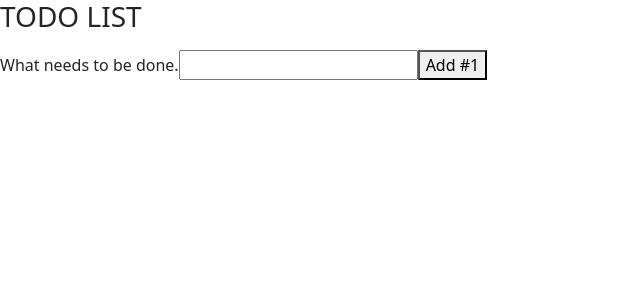
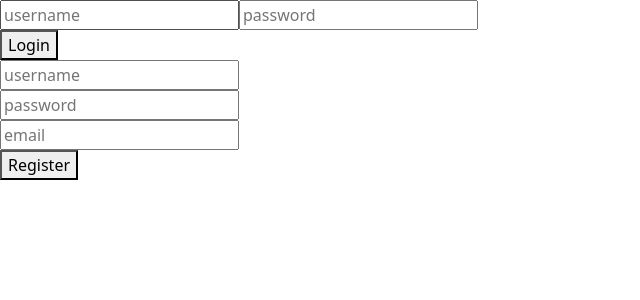
Before and after one commit to Jason-Konz/AFinal, a Flask app: page / in a window 1280 px wide. Shown: the top 300 px of the page, without its empty margins (0-640 px from the left). Run offline with Flask 3, Linux system fonts and the light colour scheme; data that the repository does not hold is empty.

Commit message:
Heres the start

```diff
--- a/app.py
+++ b/app.py
@@ -87,11 +87,11 @@ def validate(d, keys):
 @app.route('/api/register/', methods=['POST'])
 def register():
     try:
-        validate(request.form, ['username', 'password, email'])
+        validate(request.form, ['username', 'password', 'email'])
         u, p, e = request.form['username'], request.form['password'], \
                   request.form['email']
 
-        if User.query.filter_by(username=u).first() == None:
+        if not User.query.filter_by(username=u).first() == None:
             return 'fail - duplicate username'
 
         new_user = User(username=u, password=p, email=e)
--- a/static/js/app.js
+++ b/static/js/app.js
@@ -1,80 +1,223 @@
-class TodoListApp extends React.Component {
+
+class Login extends React.Component {
+
+    sendLoginRequest() {
+        let formData = new FormData( document.querySelector('#login-form') );
+        fetch('/api/login/', {
+            method: 'POST',
+            body: formData
+        })
+        .then(result => result.text())
+        .then(
+            (result) => {
+                if (result == 'ok') {
+                    this.props.onLogin();
+                }
+                else {
+                    alert('Bad username/password combo');
+                }
+            },
+            (error) => {
+                alert('General login error');
+            }
+        )
+    }
+
+    render() {
+        return (
+            <form id="login-form">
+             <input
+                name="username"
+                id="username"
+                type="text"
+                placeholder="username" />
+             <input
+                name="password"
+                id="password"
+                type="password"
+                placeholder="password" />
+             <br />
+             <button
+                id="login-button"
+                onClick={(evt) => {
+                    evt.preventDefault();
+                    this.sendLoginRequest();
+                }}>
+               Login
+             </button>
+            </form>
+        );
+    }
+}
+
+class Register extends React.Component {
+    sendRegisterRequest() {
+        let formData = new FormData( document.querySelector('#register-form') );
+        fetch('/api/register/', {
+            method: 'POST',
+            body: formData
+        })
+        .then(result => result.text())
+        .then(
+            (result) => {
+                if (result == 'ok') {
+                    this.props.onRegister();
+                }
+                else {
+                    alert('Bad username/password combo');
+                }
+            },
+            (error) => {
+                alert('General login error');
+            }
+        )
+    }
+
+    render() {
+        return (
+            <form id="register-form">
+             <input
+                name="username"
+                id="username"
+                type="text"
+                placeholder="username" />
+             <br />
+             <input
+                name="password"
+                id="password"
+                type="password"
+                placeholder="password" />
+             <br />
+             <input
+                name="email"
+                id="email"
+                type="email"
+                placeholder="email" />
+             <br />
+             <button
+                id="register-button"
+                onClick={(evt) => {
+                    evt.preventDefault();
+                    this.sendRegisterRequest();
+                }}>
+               Register
+             </button>
+            </form>
+        );
+    }
+
+
+}
+
+
+class Reservation extends React.Component {
+
+
+}
+
+class Computers extends React.Component {
     constructor(props) {
         super(props);
         this.state = {
-            items: [],
-            text: ""
+            computers: [],
+            isLoaded: false,
+            error: null,
         };
-
-        this.onChange = this.onChange.bind(this);
-        this.onSubmit = this.onSubmit.bind(this);
     }
 
-    onChange(evt) {
+    componentDidMount() {
+        fetch('/api/statuses')
+        .then(result => result.json())
+        .then(
+            (result) => {
+                this.setState({
+                    computers: result,
+                    isLoaded: true
+                });
+            },
+            (error) => {
+                this.setState({
+                    error: error,
+                    isLoaded: true
+                });
+            }
+        )
+    }
+
+    render() {
+        if (this.state.error) {
+            return (
+                <div>Error: Someone has stolen all the Byte Pipe computers.</div>
+            );
+        }
+        else if (!this.state.isLoaded) {
+            return (
+                <div>Waiting for statuses...</div>
+            );
+        }
+        else {
+            return (
+                <div className="computers">
+                    <h1>HPCVC Computers</h1>
+                    <ul>
+                        {this.state.computers.map(computer => {
+                            return (
+                             <li key={computer.id}>
+                                <div className={computer.id}>
+                                    {computer.isReserved}&nbsp;
+
+                                    User: {computer.userID}
+                                </div>
+                             </li>
+                            )
+                        })}
+                    </ul>
+                </div>
+            );
+        }
+    }
+}
+
+class App extends React.Component {
+    constructor(props) {
+        super(props);
+
+        this.state = {
+            view: 'login'
+        };
+    }
+
+    onLogin() {
         this.setState({
-            text: evt.target.value
+            view: 'computers'
         });
     }
 
-    onSubmit(evt) {
-        evt.preventDefault();
-        if (this.state.text.length == 0){
-            return;
-        }
-        const newItem = {
-            text: this.state.text,
-            id: Date.now(),
-            completed: false
-        };
-
+    onRegister(){
         this.setState({
-            items: this.state.items.concat(newItem),
-            text: ''
+            view: 'register'
         });
     }
 
     render() {
+        let loginComponent = <Login onLogin={() => this.onLogin()} />;
+        if (this.state.view == 'computers') {
+            loginComponent = <Computers />;
+        }
+        let registerComponent = <Register onRegister={() => this.onRegister()} />;
+        if (this.state.view == 'login'){
+            registerComponent = <Register />;
+        }
+
         return (
-            <div>
-                <h3>TODO LIST</h3>
-                <TodoList items={this.state.items} />
-                <form onSubmit={this.onSubmit}>
-                    <label>
-                    What needs to be done.
-                    </label>
-                    <input
-                        id="new-todo-item"
-                        onChange={this.onChange}
-                        value={this.state.text}
-                    />
-                    <button>
-                    Add #{this.state.items.length + 1}
-                    </button>
-                </form>
+            <div className="app">
+              {loginComponent}
+              {registerComponent}
             </div>
         );
     }
 }
 
-class TodoList extends React.Component {
-
-    render() {
-        let lis = '';
-        for (let i = 0; i < this.props.items.length; i++){
-            lis += <li>{this.props.items[i].text}</li>;
-        }
-        return (
-
-            <ul>
-                    {lis}
-
-            </ul>
-
-        );
-
-    }
-}
-
-const container = document.getElementById('todo-app');
+const container = document.querySelector('#app');
 const root = ReactDOM.createRoot(container);
-root.render(<TodoListApp />);
+root.render(<App />);
--- a/templates/app.html
+++ b/templates/app.html
@@ -9,7 +9,7 @@
 
 <body>
 
-    <div id="todo-app">
+    <div id="app">
     </div>
 
   <script src="https://cdn.jsdelivr.net/npm/bootstrap@5.3.0-alpha3/dist/js/bootstrap.bundle.min.js" integrity="sha384-ENjdO4Dr2bkBIFxQpeoTz1HIcje39Wm4jDKdf19U8gI4ddQ3GYNS7NTKfAdVQSZe" crossorigin="anonymous"></script>
```
